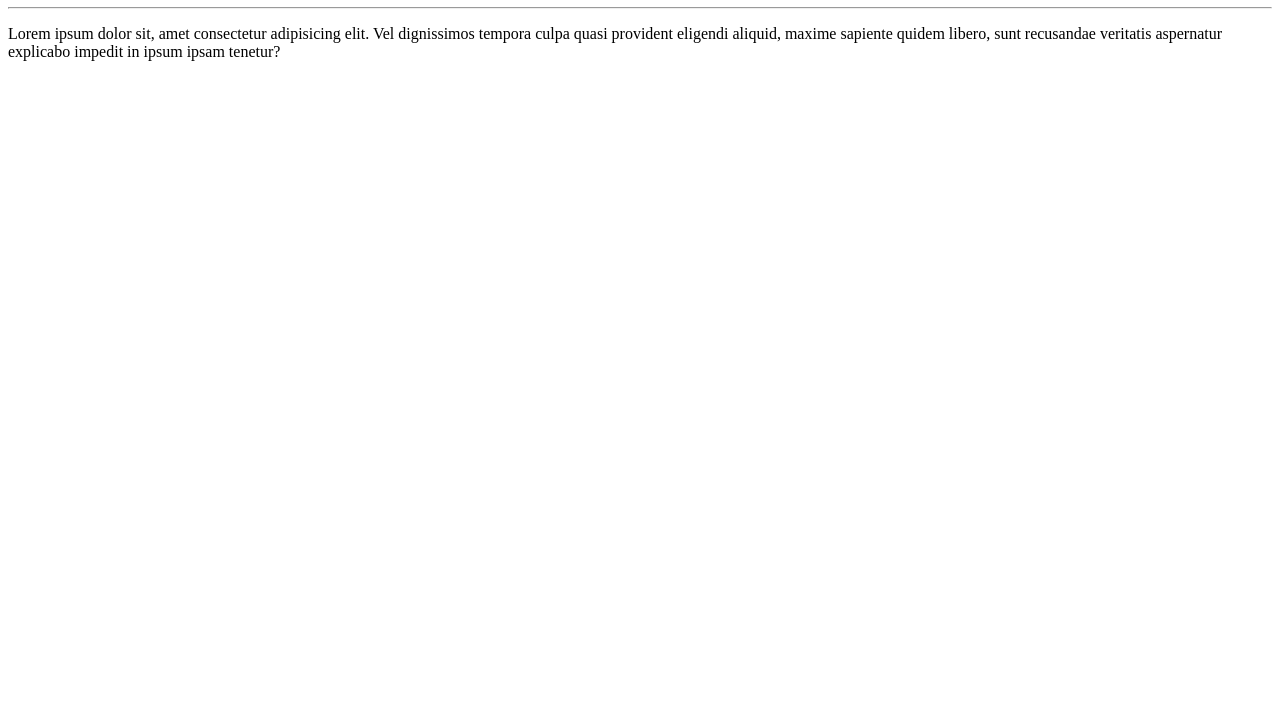
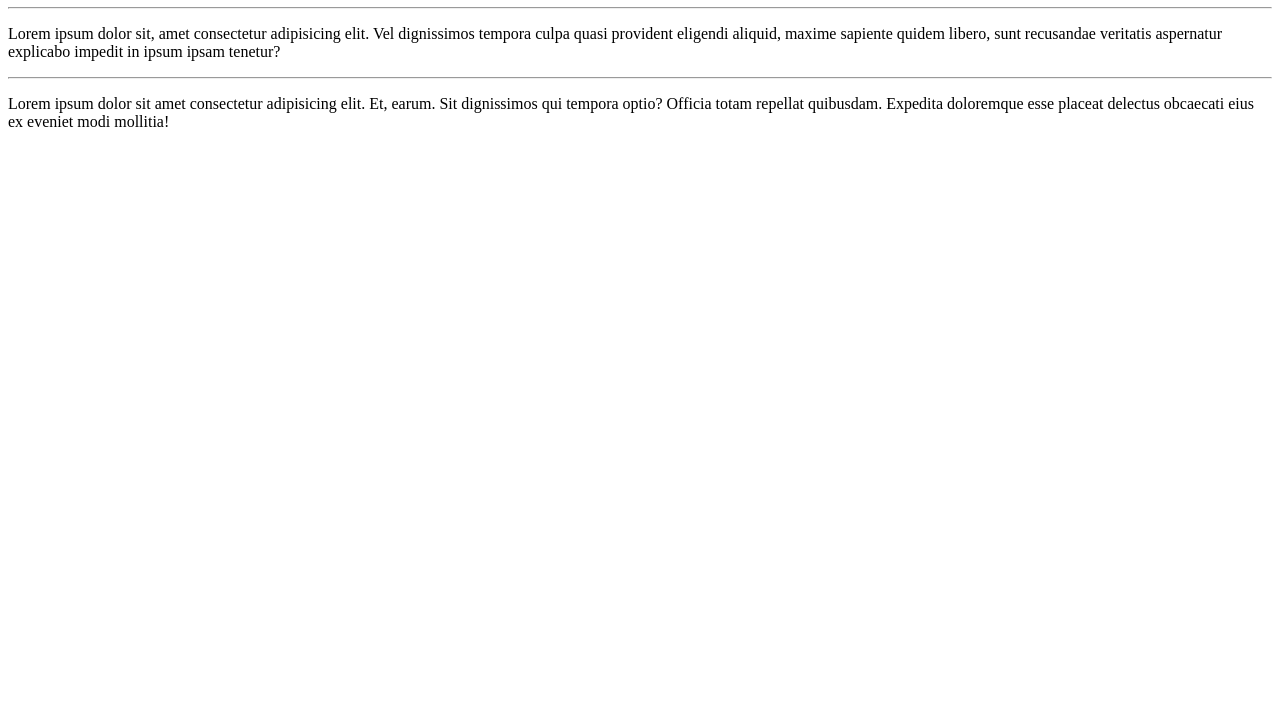
Before and after one commit to WanderMorais/Ola_Mundo, a plain HTML site: page site-exemplo/index.html in a window 1280 px wide. Shown: the part 73-800 px from the top of the page. Drawn offline with Linux system fonts and the light colour scheme.

Commit message:
add + um paragrafo

```diff
--- a/site-exemplo/index.html
+++ b/site-exemplo/index.html
@@ -9,5 +9,7 @@
     <h1>Olá, Mundo!</h1>
     <hr>
         <p>Lorem ipsum dolor sit, amet consectetur adipisicing elit. Vel dignissimos tempora culpa quasi provident eligendi aliquid, maxime sapiente quidem libero, sunt recusandae veritatis aspernatur explicabo impedit in ipsum ipsam tenetur?</p>
+        <hr>
+        <p>Lorem ipsum dolor sit amet consectetur adipisicing elit. Et, earum. Sit dignissimos qui tempora optio? Officia totam repellat quibusdam. Expedita doloremque esse placeat delectus obcaecati eius ex eveniet modi mollitia!</p>
     </body>
 </html>
```
